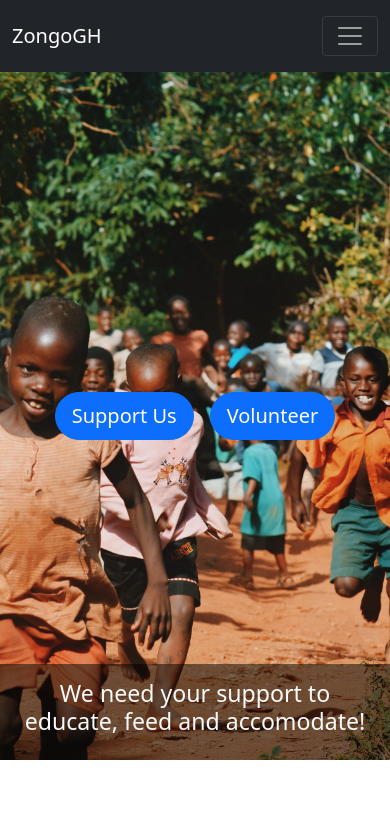
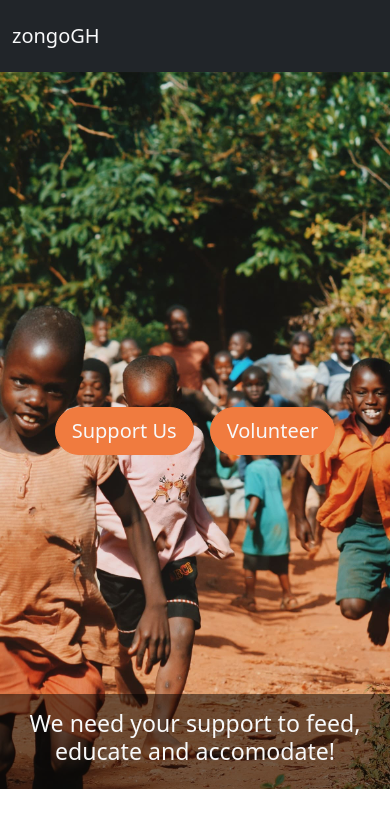
Before and after one commit to moadams847/ZongoG-Website, a website: page index.html in a window 390 px wide. Drawn offline with nearby package versions, Linux system fonts and the light colour scheme.

Commit message:
bg colors changed

```diff
--- a/index.html
+++ b/index.html
@@ -4,7 +4,7 @@
     <meta charset="UTF-8" />
     <meta http-equiv="X-UA-Compatible" content="IE=edge" />
     <meta name="viewport" content="width=device-width, initial-scale=1.0" />
-    <title>ZongoGH</title>
+    <title>zongoGH</title>
 
     <!-- font awesome -->
     <script
@@ -19,19 +19,22 @@
     />
 
     <!-- bootstrap css cdn -->
-    <link
+    <!-- <link
       href="https://cdn.jsdelivr.net/npm/bootstrap@5.0.2/dist/css/bootstrap.min.css"
       rel="stylesheet"
       integrity="sha384-EVSTQN3/azprG1Anm3QDgpJLIm9Nao0Yz1ztcQTwFspd3yD65VohhpuuCOmLASjC"
       crossorigin="anonymous"
-    />
+    /> -->
+
+    <!-- bootstrap css customized   -->
+    <link href="css/main.min.css" rel="stylesheet" />
 
     <style>
       .showCase {
-        background-image: url(img/nzh3.jpg);
+        background-image: url(img/zongo-bg-img.jpg);
         background-size: cover;
         background-position: center;
-        height: 81.5vh;
+        height: 85vh;
         /* filter: grayscale(100%); */
         /* filter: brightness(0.8); */
       }
@@ -43,7 +46,7 @@
   </head>
   <body>
     <!-- topsection-header -->
-    <section class="bg-primary d-none d-lg-block">
+    <section class="bg-altdanger d-none d-lg-block">
       <div class="container-xl">
         <!-- row-1 -->
         <div class="row justify-content-between text-light">
@@ -87,9 +90,9 @@
     </section>
 
     <!-- nav-bar -->
-    <nav class="navbar navbar-expand-lg navbar-dark bg-dark py-3">
+    <nav class="navbar navbar-expand-lg navbar-altdark bg-dark py-3">
       <div class="container-xl">
-        <a class="navbar-brand" href="#">ZongoGH</a>
+        <a class="navbar-brand text-light" href="#">zongoGH</a>
         <button
           class="navbar-toggler"
           type="button"
@@ -140,10 +143,16 @@
         "
       >
         <!-- showcase buttons -->
-        <button type="button" class="btn mx-2 btn-lg rounded-pill btn-primary">
+        <button
+          type="button"
+          class="btn mx-2 btn-lg rounded-pill btn-altdanger text-light"
+        >
           Support Us
         </button>
-        <button type="button" class="btn mx-2 btn-lg rounded-pill btn-primary">
+        <button
+          type="button"
+          class="btn mx-2 btn-lg rounded-pill btn-altdanger text-light"
+        >
           Volunteer
         </button>
       </div>
@@ -162,7 +171,7 @@
         "
       >
         <h3 class="fw-light container-xl text-md-start text-center">
-          We need your support to educate, feed and accomodate!
+          We need your support to feed, educate and accomodate!
         </h3>
       </div>
     </section>
--- a/sass/main.scss
+++ b/sass/main.scss
@@ -0,0 +1,24 @@
+// custom variables go here----------------------------------------
+
+// these are variables from bs I changed
+// $primary: #2e279d;
+// 1. Include functions first (so you can manipulate colors, SVGs, calc, etc)
+@import "../node_modules/bootstrap/scss/functions";
+
+// 3. Include remainder of required Bootstrap stylesheets
+@import "../node_modules/bootstrap/scss/variables";
+@import "../node_modules/bootstrap/scss/mixins";
+
+// custom map
+$custom-theme-colors: (
+  "altdark": #2d4059,
+  "altred": #ea5455,
+  "altdanger": #f07b3f,
+  "lightYello": #ffd460,
+);
+
+$theme-colors: map-merge($custom-theme-colors, $theme-colors);
+
+// entire bootstrap file goes here
+// import bootstrap
+@import "../node_modules/bootstrap/scss/bootstrap";
```
Also changed, not shown: css/main.min.css (added), img/nzh3.jpg (deleted), img/photoz-removebg-preview.png (deleted), img/zgLogo.png (deleted), img/zh2.jpg (deleted), img/zongo-bg-img.jpg (added), img/zongo.jpg, 4 other files.
